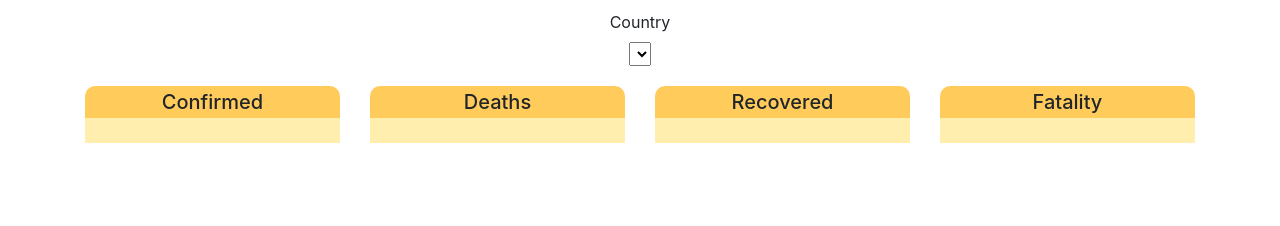
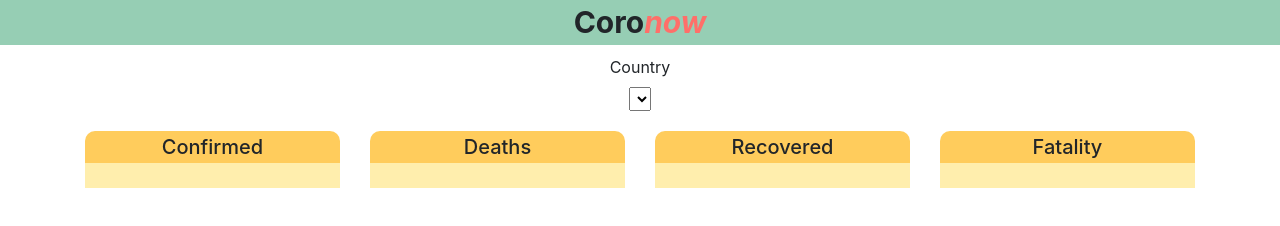
Before and after one commit to sjuim/coronow, a plain HTML site: page index.html in a window 1280 px wide. Drawn offline with nearby package versions, Linux system fonts and the light colour scheme; no server answers.

Commit message:
Adding header

```diff
--- a/index.html
+++ b/index.html
@@ -13,6 +13,20 @@
         <link rel="stylesheet" href="https://cdnjs.cloudflare.com/ajax/libs/select2/4.0.12/css/select2.min.css" />
     </head>
     <style>
+        .header {
+            width: 100%;
+            text-align: center;
+            background: #96ceb4;
+            line-height: 45px;
+            font-size: 30px;
+            font-weight: bold;
+        }
+
+        .header span {
+            font-style: italic;
+            color: #ff6f69;
+        }
+
         .container {
             padding-top: 10px;
         }
@@ -39,6 +53,7 @@
         }
     </style>
     <body>
+        <div class="header">Coro<span>now</span></div>
         <div class="container">
             <div class="row">
                 <div class="col-12 text-center">
```
